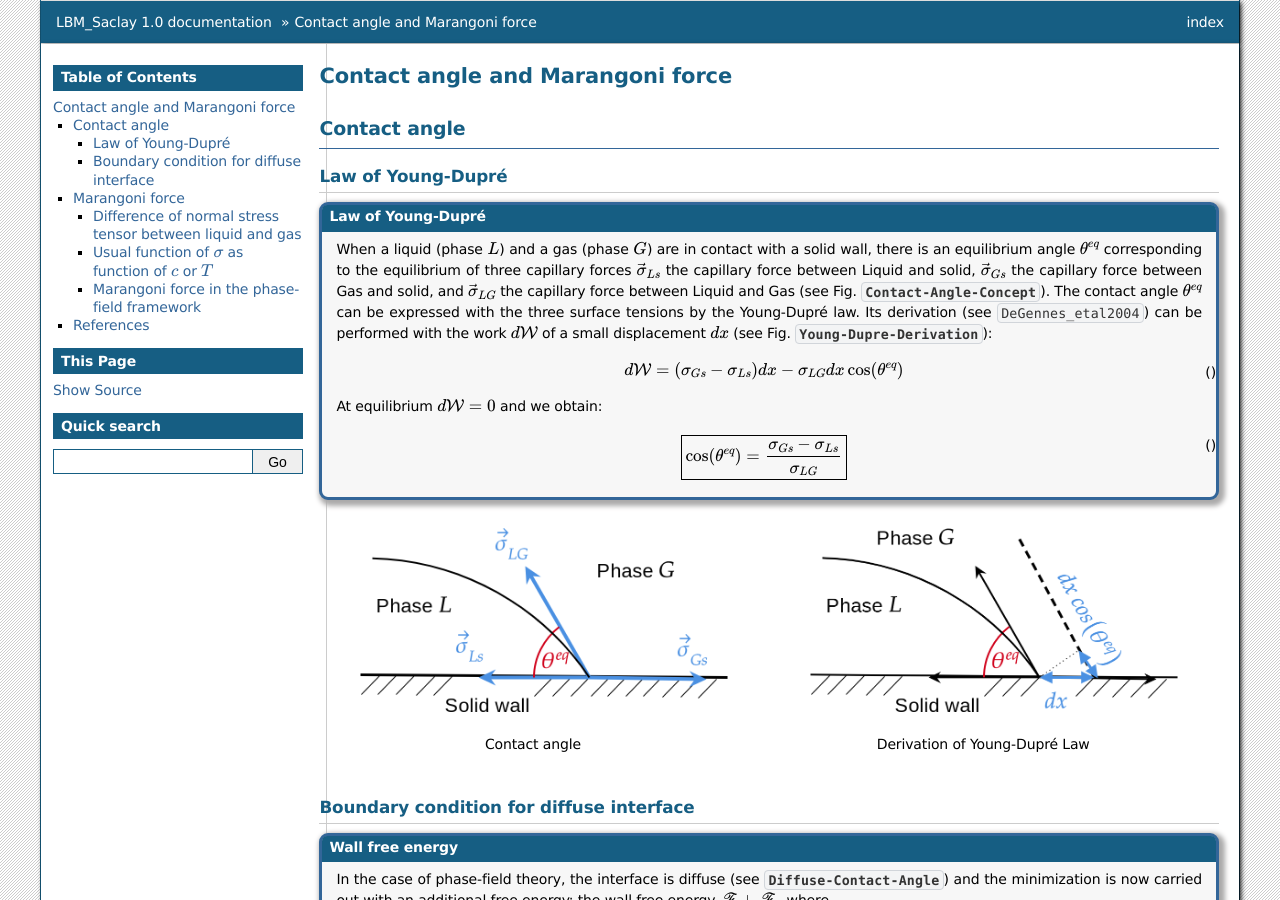
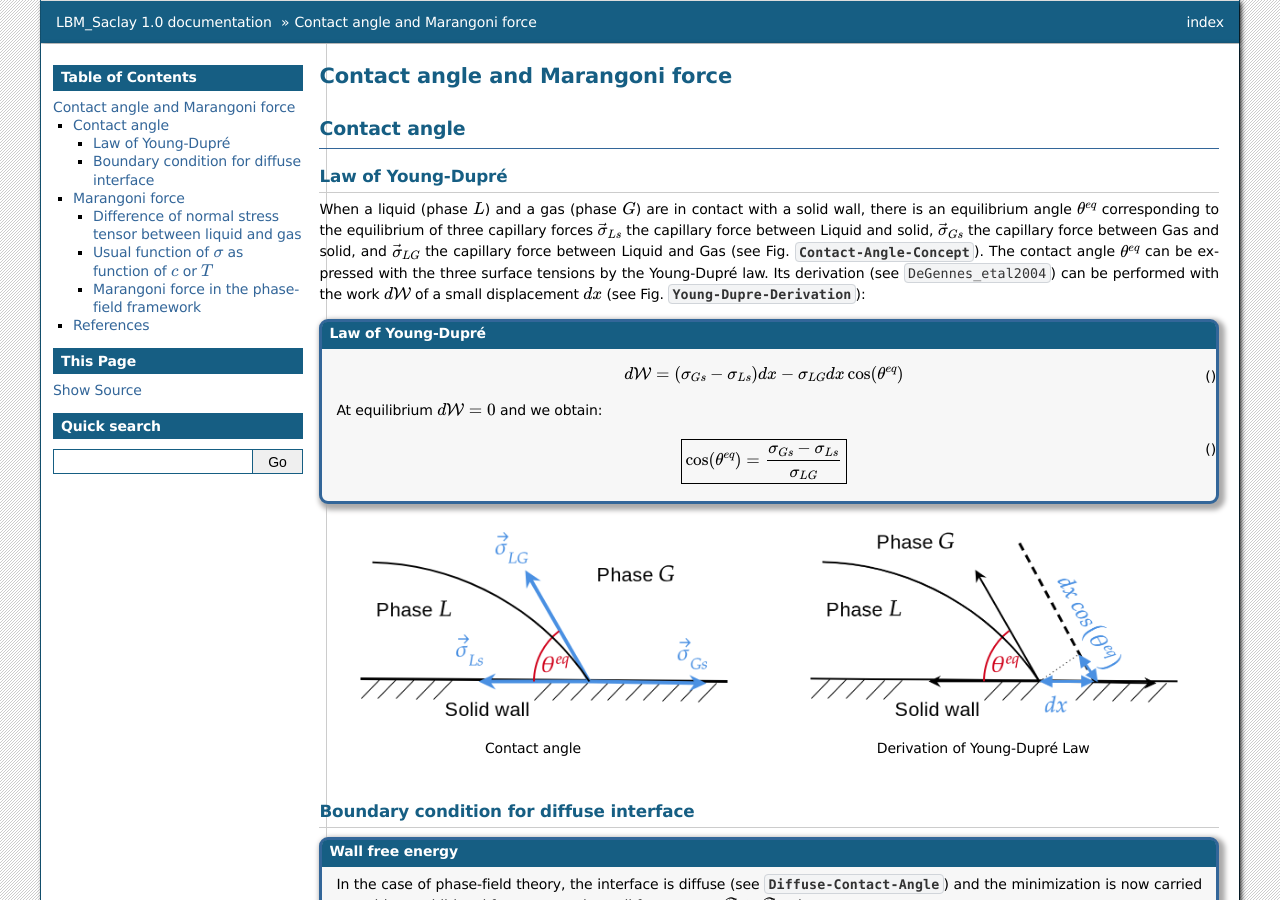
Before and after one commit to cea-lbm-saclay/LBM_Saclay_Documentation, a Sphinx documentation site: the page built from doc/src_doc/05_COURSES/Course_PF/04_Marangoni_and_Contact_Angle.rst, in a window 1280 px wide and 900 px high. Built offline with Sphinx 7.4.7, drawn with Linux system fonts in a browser that asks for light colours; cross-references to code outside the pages are shown as plain code.

```diff
--- a/doc/src_doc/05_COURSES/Course_PF/04_Marangoni_and_Contact_Angle.rst
+++ b/doc/src_doc/05_COURSES/Course_PF/04_Marangoni_and_Contact_Angle.rst
@@ -9,9 +9,9 @@ Contact angle
 Law of Young-Dupré
 """"""""""""""""""
 
+When a liquid (phase :math:`L`) and a gas (phase :math:`G`) are in contact with a solid wall, there is an equilibrium angle :math:`\theta^{eq}` corresponding to the equilibrium of three capillary forces :math:`\vec{\sigma}_{Ls}` the capillary force between Liquid and solid, :math:`\vec{\sigma}_{Gs}` the capillary force between Gas and solid, and :math:`\vec{\sigma}_{LG}` the capillary force between Liquid and Gas (see Fig. :numref:`Contact-Angle-Concept`). The contact angle :math:`\theta^{eq}` can be expressed with the three surface tensions by the Young-Dupré law. Its derivation (see :footcite:p:`DeGennes_etal2004`) can be performed with the work :math:`d\mathcal{W}` of a small displacement :math:`dx` (see Fig. :numref:`Young-Dupre-Derivation`):
+
 .. admonition:: Law of Young-Dupré
-
-   When a liquid (phase :math:`L`) and a gas (phase :math:`G`) are in contact with a solid wall, there is an equilibrium angle :math:`\theta^{eq}` corresponding to the equilibrium of three capillary forces :math:`\vec{\sigma}_{Ls}` the capillary force between Liquid and solid, :math:`\vec{\sigma}_{Gs}` the capillary force between Gas and solid, and :math:`\vec{\sigma}_{LG}` the capillary force between Liquid and Gas (see Fig. :numref:`Contact-Angle-Concept`). The contact angle :math:`\theta^{eq}` can be expressed with the three surface tensions by the Young-Dupré law. Its derivation (see :footcite:p:`DeGennes_etal2004`) can be performed with the work :math:`d\mathcal{W}` of a small displacement :math:`dx` (see Fig. :numref:`Young-Dupre-Derivation`):
 
    .. math::
       :label:
```
